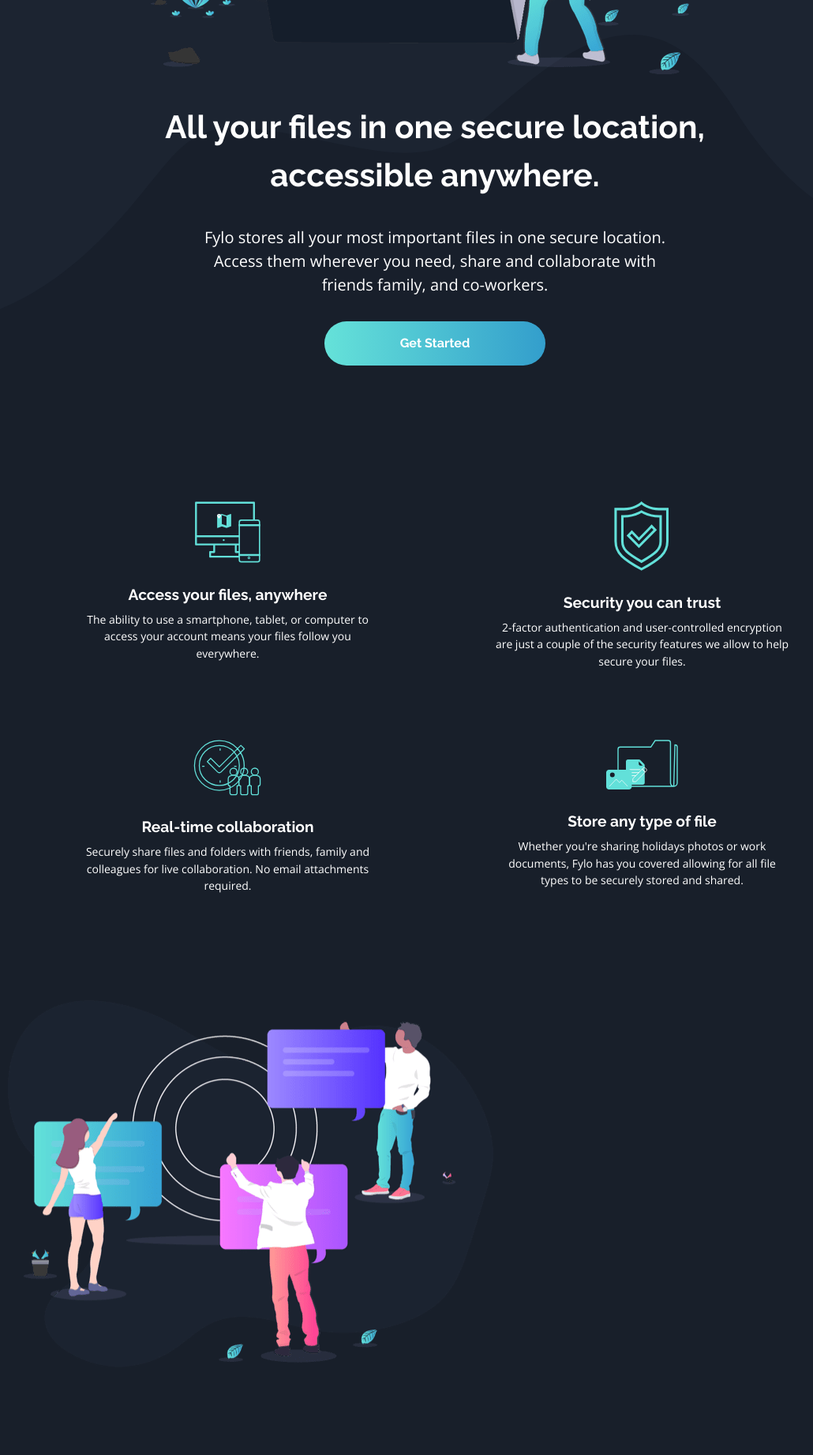
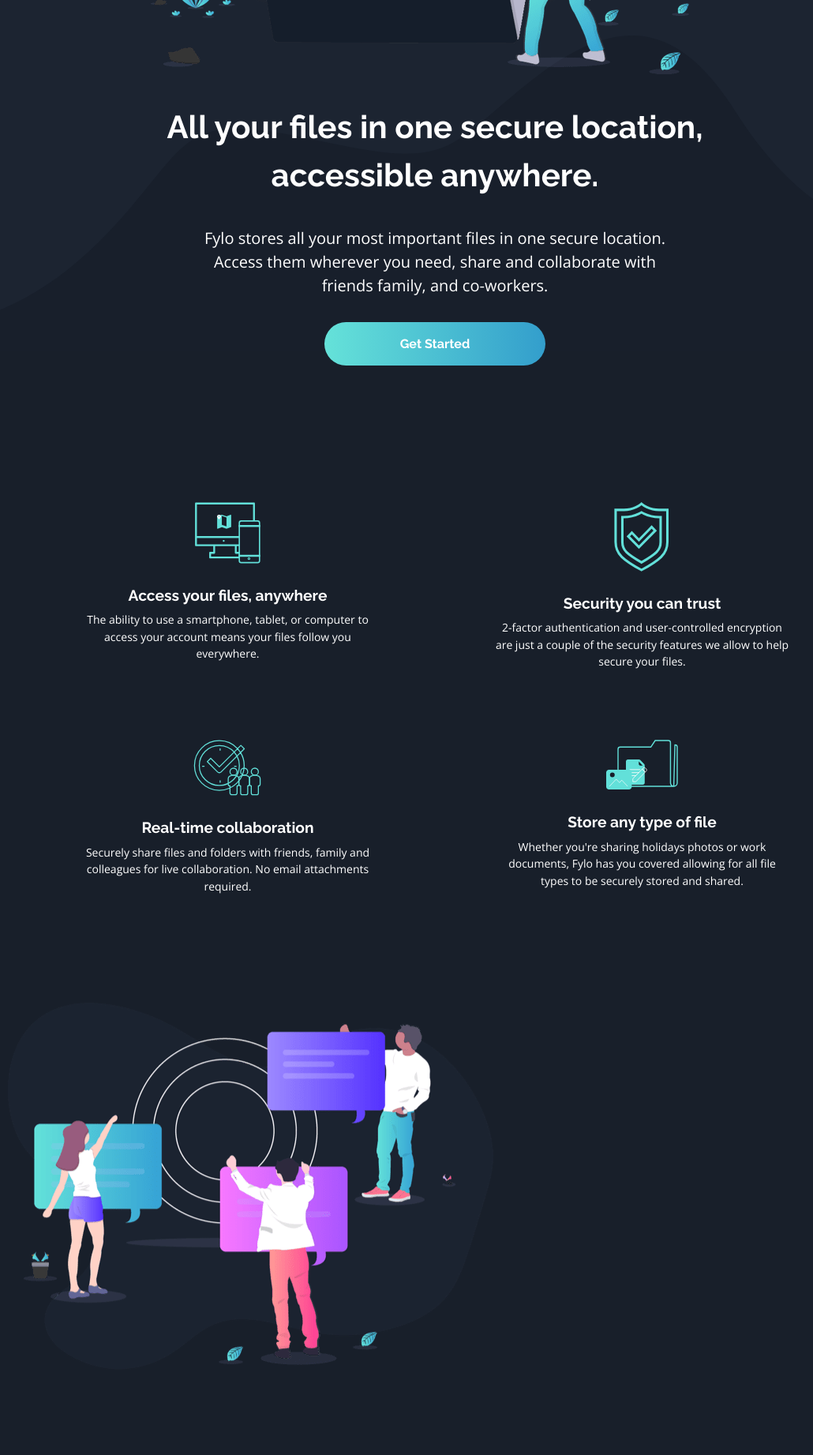
Before and after one commit to ValentinMUZYCZKA/fylo-dark-theme-landing-page, a plain HTML site: page index.html in a window 1280 px wide. Shown: the part 640-2483 px from the top of the page at 79% size, without its empty margins (89-1119 px from the left). Drawn offline with nearby package versions, Linux system fonts and the light colour scheme.

Commit message:
css height adjusting

```diff
--- a/css/main.scss
+++ b/css/main.scss
@@ -64,12 +64,12 @@ body{
 
     &__title{
         font-family: "Raleway";
-        font-size: 2.9em;
+        font-size: 2.88em;
         font-weight: 700;
         line-height: 3.8rem;
         max-width: 700px;
         margin: auto;
-        margin-bottom: 2.1rem;
+        margin-bottom: 2.15rem;
     }
 
     &__text{
@@ -133,7 +133,7 @@ body{
         flex-wrap: wrap;
         padding-left: 6.2rem;
         margin: auto;
-        margin-top: 2.9rem;
+        margin-top: 3rem;
         margin-bottom: 11.2rem;
 
     &__image{
@@ -236,8 +236,8 @@ body{
     background-color: $DarkBlue;
         max-width: 864px;
         margin: auto;
-        margin-top: 11.4rem;
-        padding-top: 3rem;
+        margin-top: 11.1rem;
+        padding-top: 3.1rem;
         padding-bottom: 2.5rem;
         border-radius: 10px;
         -webkit-box-shadow: 10px 10px 15px -8px rgba(0,0,0,0.50);
```
Also changed, not shown: css/dist/main.css, css/main.css, 1 other file.
